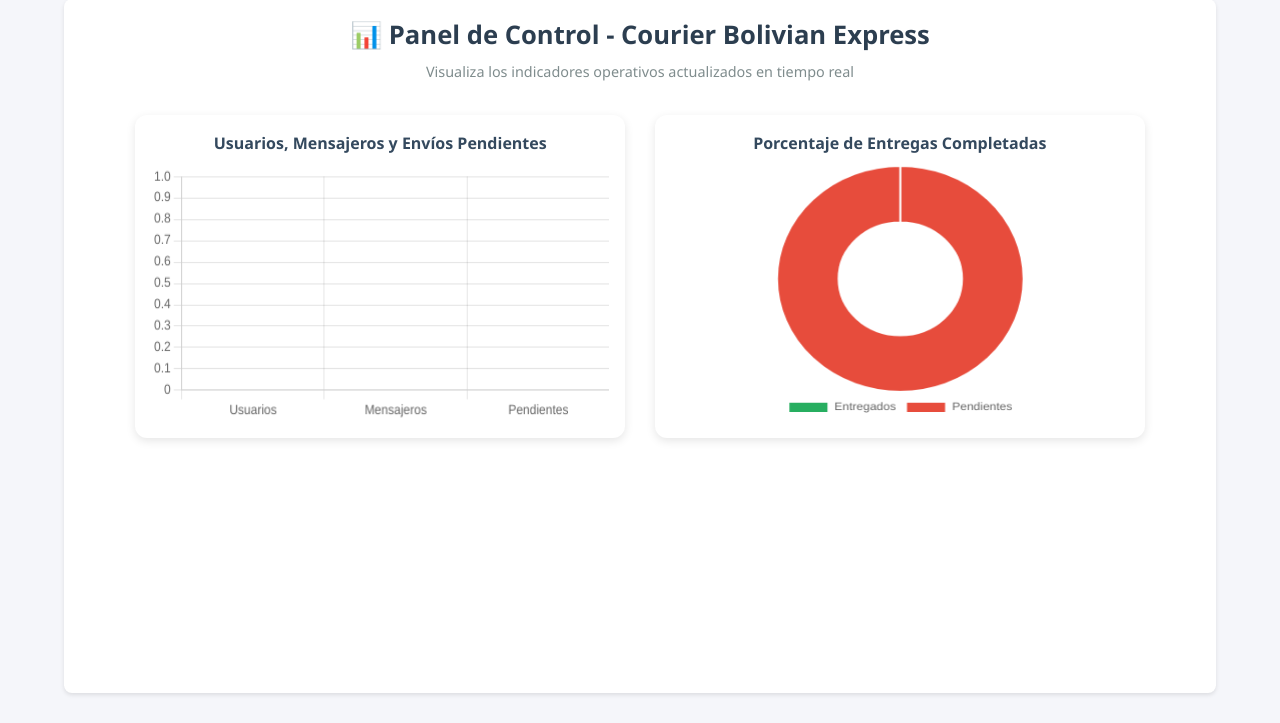
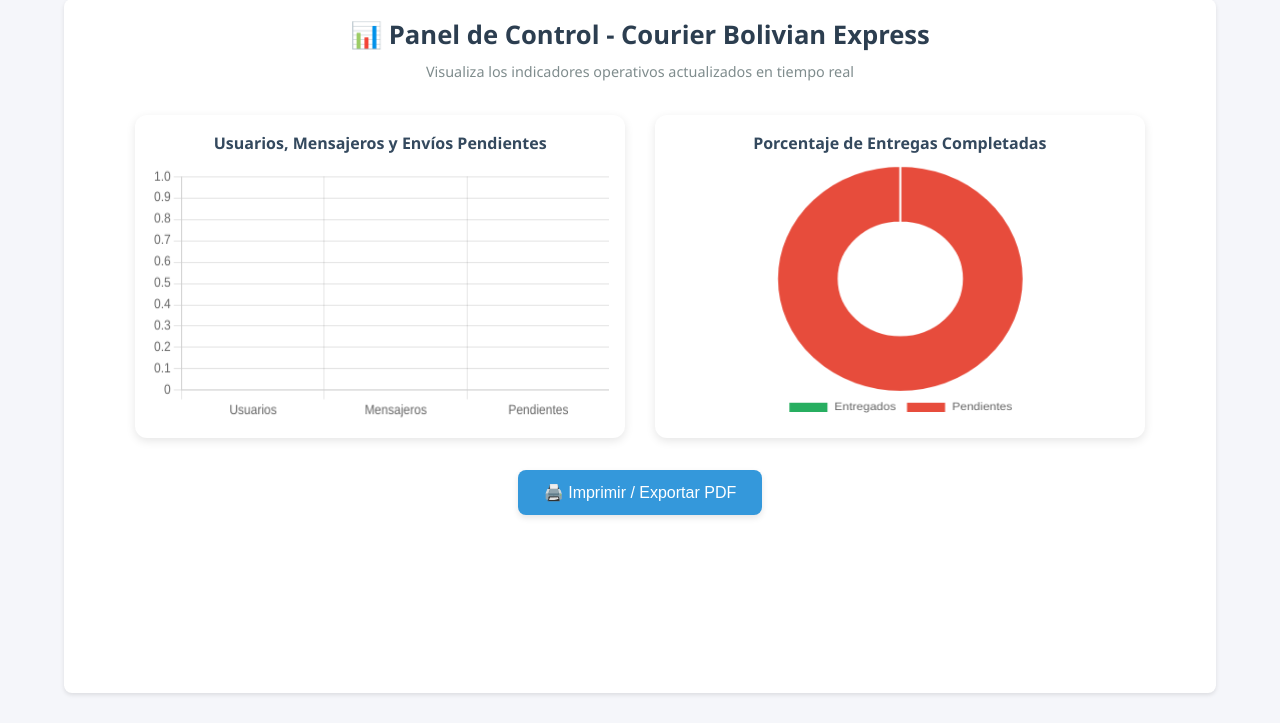
Before and after one commit to gabo05gabriel/courier_cbe, a Django app: page /usuarios/home/ in a window 1280 px wide. Shown: the part 77-800 px from the top of the page. Run offline with Django 5.2, Linux system fonts and the light colour scheme; data that the repository does not hold is empty.

Commit message:
exportar reportes

```diff
--- a/usuarios/templates/usuarios/home.html
+++ b/usuarios/templates/usuarios/home.html
@@ -27,7 +27,7 @@
             align-items: center;
             justify-content: flex-start;
             text-align: center;
-            padding: 1rem 2rem;
+            padding: 1rem 2rem 2rem 2rem;
             box-sizing: border-box;
             max-width: 100vw;
         }
@@ -82,12 +82,29 @@
             transform: scale(1.02);
         }
 
-        /* 🔹 Evita crecimiento infinito y mantiene proporción */
         .chart-box canvas {
             width: 100% !important;
             height: auto !important;
             aspect-ratio: 16 / 9;
             max-height: 280px;
+        }
+
+        /* ======== BOTÓN IMPRIMIR ======== */
+        .print-btn {
+            margin-top: 2rem;
+            padding: 0.8rem 1.6rem;
+            background-color: #3498db;
+            color: #fff;
+            font-size: 1rem;
+            border: none;
+            border-radius: 8px;
+            cursor: pointer;
+            transition: background 0.3s ease;
+            box-shadow: 0 3px 6px rgba(0,0,0,0.1);
+        }
+
+        .print-btn:hover {
+            background-color: #2980b9;
         }
 
         /* ======== RESPONSIVE ======== */
@@ -108,6 +125,23 @@
             h1 { font-size: 1.2rem; }
             .chart-box { padding: 0.8rem; }
             .chart-box canvas { max-height: 220px; }
+            .print-btn { width: 90%; font-size: 0.9rem; }
+        }
+
+        /* Ocultar elementos no deseados en PDF */
+        @media print {
+            .print-btn, nav, .navbar, .header p {
+                display: none !important;
+            }
+            body {
+                background: #fff;
+                height: auto;
+            }
+            .chart-box {
+                box-shadow: none;
+                border: 1px solid #ccc;
+                page-break-inside: avoid;
+            }
         }
     </style>
 </head>
@@ -131,6 +165,9 @@
                 <canvas id="entregasChart"></canvas>
             </div>
         </div>
+
+        <!-- 🔹 Botón para imprimir/exportar PDF -->
+        <button class="print-btn" onclick="window.print()">🖨️ Imprimir / Exportar PDF</button>
     </div>
 
     <script src="https://cdn.jsdelivr.net/npm/chart.js"></script>
@@ -156,7 +193,7 @@
                     },
                     options: {
                         responsive: true,
-                        maintainAspectRatio: true, // 🔹 mantiene proporción estable
+                        maintainAspectRatio: true,
                         plugins: { legend: { display: false } },
                         scales: { y: { beginAtZero: true } }
                     }
```
